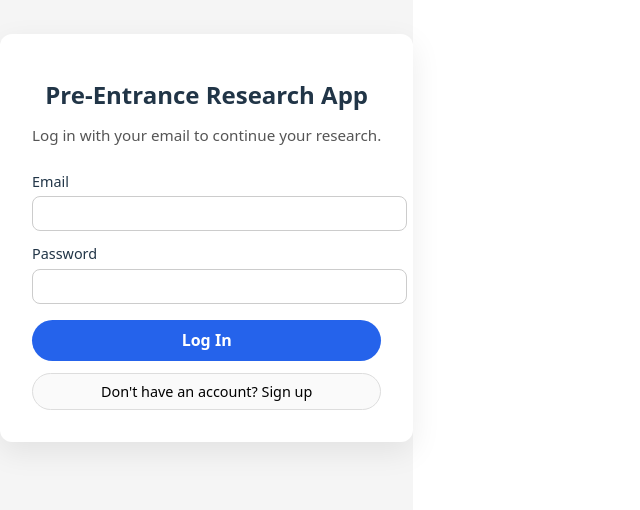
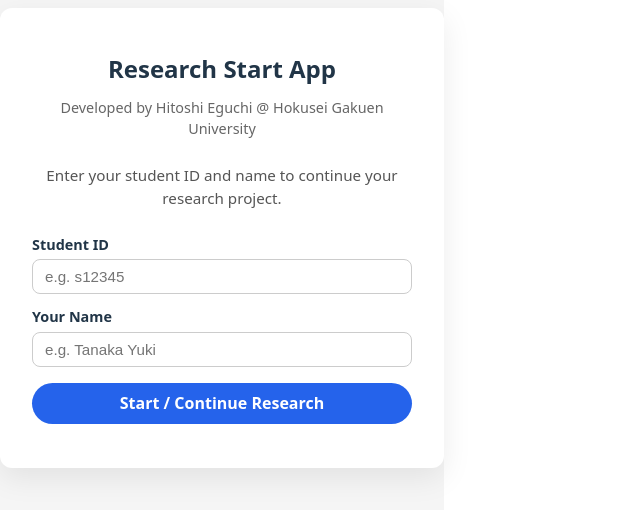
Before and after one commit to Ponta-English-Teacher/pre-entrance-research-app, a React (Vite) app: page / in a window 1280 px wide. Shown: the part 162-672 px from the top of the page, without its empty margins (0-640 px from the left). Built offline with nearby package versions, Linux system fonts and the light colour scheme.

Commit message:
Replace auth with student ID entry

```diff
--- a/src/App.jsx
+++ b/src/App.jsx
@@ -1,12 +1,16 @@
 import { useEffect, useState } from "react";
-import { supabase } from "./supabaseClient";
 import LoginPage from "./pages/Login";
 import Dashboard from "./Dashboard";
 import Stage3Screen from "./pages/Stage3Screen";
 import Stage4Screen from "./pages/Stage4Screen";
 
+/**
+ * Student identity is now { studentId: string, studentName: string }.
+ * No Supabase Auth — identity is stored in localStorage.
+ */
 function App() {
-  const [user, setUser] = useState(null);
+  // null means "not identified yet"; { studentId, studentName } means "active"
+  const [student, setStudent] = useState(null);
   const [loading, setLoading] = useState(true);
 
   // which topic has moved to Stage 3
@@ -15,45 +19,35 @@
   // which topic has moved to Stage 4
   const [stage4Topic, setStage4Topic] = useState(null);
 
-  // Check existing session when the app starts
+  // Restore identity from localStorage on first load
   useEffect(() => {
-    async function getSession() {
-      const { data, error } = await supabase.auth.getSession();
-      if (error) {
-        console.error("Error getting session:", error.message);
+    const id = localStorage.getItem("student_id");
+    const name = localStorage.getItem("student_name");
+    if (id && name) {
+      setStudent({ studentId: id, studentName: name });
     }
-      setUser(data?.session?.user ?? null);
     setLoading(false);
+  }, []);
+
+  function handleAuthSuccess({ studentId, studentName }) {
+    setStudent({ studentId, studentName });
+    setStage3Topic(null);
+    setStage4Topic(null);
   }
-
-    getSession();
-
-    // Listen for login / logout
-    const {
-      data: { subscription },
-    } = supabase.auth.onAuthStateChange((_event, session) => {
-      setUser(session?.user ?? null);
-      setLoading(false);
-    });
-
-    return () => {
-      subscription.unsubscribe();
-    };
-  }, []);
 
   function handleGoToStage3(topic) {
     setStage3Topic(topic);
-    setStage4Topic(null); // ensure Stage 4 is not active
+    setStage4Topic(null);
   }
 
   function handleGoToStage4(topic) {
-    // keep stage3Topic so user can go back to Stage 3 later
     setStage4Topic(topic);
   }
 
-  async function handleLogout() {
-    await supabase.auth.signOut();
-    setUser(null);
+  function handleLogout() {
+    localStorage.removeItem("student_id");
+    localStorage.removeItem("student_name");
+    setStudent(null);
     setStage3Topic(null);
     setStage4Topic(null);
   }
@@ -74,23 +68,23 @@
     );
   }
 
-  // Not logged in → show login page
-  if (!user) {
-    return <LoginPage />;
+  // Not identified → show login/entry page
+  if (!student) {
+    return <LoginPage onAuthSuccess={handleAuthSuccess} />;
   }
 
-  // If Stage 4 is active → show Stage 4 screen
+  // Stage 4 active
   if (stage4Topic) {
     return (
       <Stage4Screen
         topic={stage4Topic}
-        onBack={() => setStage4Topic(null)} // back to Stage 3
+        onBack={() => setStage4Topic(null)}
         onLogout={handleLogout}
       />
     );
   }
 
-// If a topic is chosen for Stage 3 → show Stage 3 screen
+  // Stage 3 active
   if (stage3Topic) {
     return (
       <Stage3Screen
@@ -102,9 +96,14 @@
     );
   }
 
-  // Logged in & not in Stage 3/4 → show dashboard
+  // Dashboard
   return (
-    <Dashboard user={user} onLogout={handleLogout} onGoToStage3={handleGoToStage3} />
+    <Dashboard
+      studentId={student.studentId}
+      studentName={student.studentName}
+      onLogout={handleLogout}
+      onGoToStage3={handleGoToStage3}
+    />
   );
 }
 
--- a/src/Dashboard.jsx
+++ b/src/Dashboard.jsx
@@ -9,16 +9,22 @@
  *          - a short research plan (CEFR B1)
  *          - 10 article titles
  * Finally, save everything into the `topics` table:
- *   title, research_topic, article_plan (JSONB).
+ *   user_id (= studentId), title, research_topic, article_plan (JSONB).
+ *
+ * Props:
+ *   studentId   — plain text student ID (e.g. "s12345"), used as user_id in DB
+ *   studentName — display name (e.g. "Tanaka Yuki")
+ *   onLogout    — called when student clicks logout
+ *   onGoToStage3 — called with a topic row to enter Stage 3
  */
-export default function Dashboard({ user, onLogout, onGoToStage3 }) {
+export default function Dashboard({ studentId, studentName, onLogout, onGoToStage3 }) {
   // Saved topics for this student
   const [topics, setTopics] = useState([]);
 
   // Stage 1 – topic & questions
   const [title, setTitle] = useState("");
   const [keywords, setKeywords] = useState("");
-  const [researchTopic, setResearchTopic] = useState(""); // final research question
+  const [researchTopic, setResearchTopic] = useState("");
   const [aiQuestions, setAiQuestions] = useState([]);
   const [loadingQuestions, setLoadingQuestions] = useState(false);
   const [questionsError, setQuestionsError] = useState("");
@@ -29,20 +35,15 @@
   const [loadingPlan, setLoadingPlan] = useState(false);
   const [planError, setPlanError] = useState("");
 
-  // Stage 3 – which topic is selected for the next stage
-  const [selectedTopic, setSelectedTopic] = useState(null);
-
-  const userId = user?.id ?? null;
-
-  // Load topics for the logged-in user
+  // Load topics for this student
   useEffect(() => {
-    if (!userId) return;
+    if (!studentId) return;
 
     async function loadTopics() {
       const { data, error } = await supabase
         .from("topics")
         .select("*")
-        .eq("user_id", userId)
+        .eq("user_id", studentId)
         .order("created_at", { ascending: false });
 
       if (error) {
@@ -53,7 +54,7 @@
     }
 
     loadTopics();
-  }, [userId]);
+  }, [studentId]);
 
   // === Stage 1: ask AI for research questions ===
   async function handleAskQuestions() {
@@ -70,10 +71,7 @@
       const resp = await fetch("/api/generate-research-questions", {
         method: "POST",
         headers: { "Content-Type": "application/json" },
-        body: JSON.stringify({
-          topic: title,
-          keywords,
-        }),
+        body: JSON.stringify({ topic: title, keywords }),
       });
 
       if (!resp.ok) {
@@ -118,11 +116,7 @@
       const resp = await fetch("/api/generate-article-plan", {
         method: "POST",
         headers: { "Content-Type": "application/json" },
-        body: JSON.stringify({
-          topic: title,
-          keywords,
-          researchTopic,
-        }),
+        body: JSON.stringify({ topic: title, keywords, researchTopic }),
       });
 
       if (!resp.ok) {
@@ -137,9 +131,7 @@
       if (!planText) setPlanError("AI did not return a research plan.");
       if (!Array.isArray(titles) || titles.length === 0) {
         setPlanError((prev) =>
-          prev
-            ? prev + " AI did not return article titles."
-            : "AI did not return article titles."
+          prev ? prev + " AI did not return article titles." : "AI did not return article titles."
         );
       }
 
@@ -158,8 +150,8 @@
   // Save everything into Supabase
   async function handleSaveArticlePlan(e) {
     e.preventDefault();
-    if (!userId) {
-      alert("No logged-in user. Please log in again.");
+    if (!studentId) {
+      alert("No student ID found. Please log in again.");
       return;
     }
 
@@ -178,7 +170,7 @@
     }
 
     const topicData = {
-      user_id: userId,
+      user_id: studentId,          // plain text student ID stored in user_id column
       title: title.trim(),
       research_topic: researchTopic.trim(),
       article_plan: researchPlan
@@ -203,7 +195,7 @@
       const { data: fresh } = await supabase
         .from("topics")
         .select("*")
-        .eq("user_id", userId)
+        .eq("user_id", studentId)
         .order("created_at", { ascending: false });
       setTopics(fresh || []);
     }
@@ -237,7 +229,7 @@
       .from("topics")
       .delete()
       .eq("id", topicId)
-    .eq("user_id", userId);
+      .eq("user_id", studentId);
 
     if (error) {
       alert("Error deleting topic: " + error.message);
@@ -245,10 +237,6 @@
     }
 
     setTopics((prev) => prev.filter((topic) => topic.id !== topicId));
-
-  if (selectedTopic?.id === topicId) {
-    setSelectedTopic(null);
-  }
   }
 
   return (
@@ -274,65 +262,70 @@
             style={{
               fontSize: "2.4rem",
               fontWeight: 800,
-              lineHeight: 1.1,
-              marginBottom: "4px",
+              margin: 0,
             }}
           >
-            Pre-Entrance Research Dashboard
+            Research Start App
           </h1>
-          <p style={{ margin: 0, fontSize: "0.95rem", color: "#555" }}>
-            Step 2: Decide your research question, then create a research plan
-            and 10 article titles.
+
+          <p style={{ margin: "4px 0 0 0", color: "#666", fontSize: "0.9rem" }}>
+            Developed by Hitoshi Eguchi @ Hokusei Gakuen University
+          </p>
+
+          <p style={{ margin: "4px 0 0 0", color: "#555", fontSize: "0.95rem" }}>
+            {studentName} ({studentId})
           </p>
         </div>
-        {onLogout && (
+
         <button
           type="button"
           onClick={onLogout}
           style={{
-              padding: "6px 12px",
+            padding: "8px 16px",
+            borderRadius: "999px",
+            border: "1px solid #ddd",
+            background: "#fafafa",
+            cursor: "pointer",
             fontSize: "0.9rem",
-              borderRadius: "6px",
-              border: "1px solid #ddd",
-              cursor: "pointer",
           }}
         >
-            Logout
+          Log out
         </button>
-        )}
       </div>
 
-      {/* Stage 1 description */}
-      <p style={{ marginBottom: "24px" }}>
-        <strong>Stage 1.</strong> First, decide your research topic. Then give a
-        few keywords so AI can suggest possible research questions. Choose one,
-        edit the English, and save it as your topic.
+      <hr style={{ marginBottom: "20px", borderColor: "#e5e7eb" }} />
+
+      {/* Stage 1 */}
+      <p style={{ marginBottom: "8px" }}>
+        <strong>Stage 1.</strong> Enter a topic title and optional keywords, then ask AI
+        for research question ideas.
       </p>
 
-      {/* TOPIC TITLE */}
       <label style={{ display: "block", fontWeight: 600, marginBottom: 4 }}>
-        Topic title (short phrase)
+        Topic Title
       </label>
       <input
         type="text"
-        placeholder="Examples: Jazz in Japan, Anime tourism, Coffee shops in Sapporo"
+        placeholder="e.g. classical music"
         value={title}
         onChange={(e) => setTitle(e.target.value)}
         style={{
           width: "100%",
           padding: "10px",
-          marginBottom: "16px",
+          marginBottom: "12px",
           fontSize: "16px",
+          borderRadius: "8px",
+          border: "1px solid #ccc",
+          boxSizing: "border-box",
         }}
       />
 
-      {/* KEYWORDS */}
       <label style={{ display: "block", fontWeight: 600, marginBottom: 4 }}>
-        Keywords (to help AI)
+        Keywords (optional)
       </label>
       <input
         type="text"
-        placeholder="Give 3–5 keywords, separated by commas."
+        placeholder="e.g. emotion, brain, therapy"
         value={keywords}
         onChange={(e) => setKeywords(e.target.value)}
         style={{
@@ -340,6 +333,9 @@
           padding: "10px",
           marginBottom: "12px",
           fontSize: "16px",
+          borderRadius: "8px",
+          border: "1px solid #ccc",
+          boxSizing: "border-box",
         }}
       />
 
@@ -421,13 +417,16 @@
             height: "90px",
             marginBottom: "16px",
             fontSize: "16px",
+            borderRadius: "8px",
+            border: "1px solid #ccc",
+            boxSizing: "border-box",
           }}
         />
 
         <p style={{ marginBottom: "8px" }}>
-          <strong>Stage 2.</strong> After you decide your final research
-          question, ask AI to create a short research plan and 10 article
-          titles. You can edit them and then save everything.
+          <strong>Stage 2.</strong> After you decide your final research question, ask AI
+          to create a short research plan and 10 article titles. You can edit them and
+          then save everything.
         </p>
 
         <button
@@ -445,9 +444,7 @@
             cursor: "pointer",
           }}
         >
-          {loadingPlan
-            ? "Generating Article Plan..."
-            : "Generate Article Plan (10 Titles)"}
+          {loadingPlan ? "Generating Article Plan..." : "Generate Article Plan (10 Titles)"}
         </button>
 
         {planError && (
@@ -475,6 +472,9 @@
                 height: "80px",
                 marginBottom: "12px",
                 fontSize: "15px",
+                borderRadius: "8px",
+                border: "1px solid #ccc",
+                boxSizing: "border-box",
               }}
             />
 
@@ -492,6 +492,9 @@
                       width: "100%",
                       padding: "6px 8px",
                       fontSize: "14px",
+                      borderRadius: "6px",
+                      border: "1px solid #ccc",
+                      boxSizing: "border-box",
                     }}
                   />
                 </li>
@@ -578,33 +581,6 @@
           ))}
         </ul>
       )}
-
-      {selectedTopic && (
-        <div
-          style={{
-            marginTop: "24px",
-            paddingTop: "16px",
-            borderTop: "1px solid #e5e7eb",
-          }}
-        >
-          <h2 style={{ fontSize: "1.4rem", marginBottom: "8px" }}>
-            Stage 3 (Preview) – {selectedTopic.title}
-          </h2>
-
-          <p style={{ marginBottom: "8px" }}>Final research question:</p>
-
-          <p
-            style={{
-              marginBottom: "12px",
-              padding: "8px 10px",
-              backgroundColor: "#f3f4f6",
-              borderRadius: "6px",
-            }}
-          >
-            {selectedTopic.research_topic || "No research question saved yet."}
-          </p>
-        </div>
-      )}
     </div>
   );
 }
--- a/src/pages/Login.jsx
+++ b/src/pages/Login.jsx
@@ -1,63 +1,41 @@
 import { useState } from 'react';
-import { supabase } from '../supabaseClient';
 
 /**
- * Simple login / sign-up component for students.
- * - Uses email + password
- * - Can create a new account (Sign up)
- * - Can log in to an existing account (Log in)
- * - Calls onAuthSuccess() when login succeeds (App will use this later)
+ * Student entry screen.
+ * No email/password. Students enter:
+ *   - Student ID  (e.g. s12345)
+ *   - Display name (e.g. Tanaka Yuki)
+ *
+ * Identity is stored in localStorage so students can return later.
+ * onAuthSuccess({ studentId, studentName }) is called on submit.
  */
 function Login({ onAuthSuccess }) {
-  const [mode, setMode] = useState('login'); // 'login' or 'signup'
-  const [email, setEmail] = useState('');
-  const [password, setPassword] = useState('');
-  const [message, setMessage] = useState('');
-  const [loading, setLoading] = useState(false);
+  const [studentId, setStudentId] = useState('');
+  const [studentName, setStudentName] = useState('');
+  const [error, setError] = useState('');
 
-  const handleAuth = async (event) => {
-    event.preventDefault();
-    setLoading(true);
-    setMessage('');
+  function handleSubmit(e) {
+    e.preventDefault();
+    setError('');
 
-    try {
-      if (mode === 'signup') {
-        const { error } = await supabase.auth.signUp({
-          email,
-          password,
-        });
+    const id = studentId.trim();
+    const name = studentName.trim();
 
-        if (error) {
-          throw error;
-        }
+    if (!id) {
+      setError('Please enter your Student ID.');
+      return;
+    }
+    if (!name) {
+      setError('Please enter your name.');
+      return;
+    }
 
-        setMessage(
-          '✅ Sign up successful. Please check your email if confirmation is required, then log in.'
-        );
-      } else {
-        const { data, error } = await supabase.auth.signInWithPassword({
-          email,
-          password,
-        });
+    // Persist so the browser remembers on next visit
+    localStorage.setItem('student_id', id);
+    localStorage.setItem('student_name', name);
 
-        if (error) {
-          throw error;
-        }
-
-        setMessage('✅ Logged in successfully.');
-
-        // Notify parent (App) if provided
-        if (onAuthSuccess) {
-          onAuthSuccess(data.session);
-        }
-      }
-    } catch (err) {
-      console.error('Auth error:', err);
-      setMessage('❌ ' + (err.message || 'Authentication error'));
-    } finally {
-      setLoading(false);
-    }
-  };
+    onAuthSuccess({ studentId: id, studentName: name });
+  }
 
   return (
     <div
@@ -83,12 +61,22 @@
         <h1
           style={{
             fontSize: '1.5rem',
-            marginBottom: '0.5rem',
+            marginBottom: '0.3rem',
             textAlign: 'center',
           }}
         >
-          Pre-Entrance Research App
+          Research Start App
         </h1>
+        <p
+          style={{
+            fontSize: '0.9rem',
+            marginBottom: '1.5rem',
+            textAlign: 'center',
+            color: '#666',
+          }}
+        >
+          Developed by Hitoshi Eguchi @ Hokusei Gakuen University
+        </p>
         <p
           style={{
             fontSize: '0.95rem',
@@ -97,26 +85,26 @@
             color: '#555',
           }}
         >
-          {mode === 'login'
-            ? 'Log in with your email to continue your research.'
-            : 'Create your account to start your research project.'}
+          Enter your student ID and name to continue your research project.
         </p>
 
-        <form onSubmit={handleAuth}>
+        <form onSubmit={handleSubmit}>
           <label
             style={{
               display: 'block',
               fontSize: '0.9rem',
               marginBottom: '0.25rem',
+              fontWeight: 600,
             }}
           >
-            Email
+            Student ID
           </label>
           <input
-            type="email"
+            type="text"
             required
-            value={email}
-            onChange={(e) => setEmail(e.target.value)}
+            placeholder="e.g. s12345"
+            value={studentId}
+            onChange={(e) => setStudentId(e.target.value)}
             style={{
               width: '100%',
               padding: '0.5rem 0.75rem',
@@ -124,6 +112,7 @@
               borderRadius: '8px',
               border: '1px solid #ccc',
               fontSize: '0.95rem',
+              boxSizing: 'border-box',
             }}
           />
 
@@ -132,16 +121,17 @@
               display: 'block',
               fontSize: '0.9rem',
               marginBottom: '0.25rem',
+              fontWeight: 600,
             }}
           >
-            Password
+            Your Name
           </label>
           <input
-            type="password"
+            type="text"
             required
-            minLength={6}
-            value={password}
-            onChange={(e) => setPassword(e.target.value)}
+            placeholder="e.g. Tanaka Yuki"
+            value={studentName}
+            onChange={(e) => setStudentName(e.target.value)}
             style={{
               width: '100%',
               padding: '0.5rem 0.75rem',
@@ -149,12 +139,12 @@
               borderRadius: '8px',
               border: '1px solid #ccc',
               fontSize: '0.95rem',
+              boxSizing: 'border-box',
             }}
           />
 
           <button
             type="submit"
-            disabled={loading}
             style={{
               width: '100%',
               padding: '0.6rem',
@@ -162,49 +152,25 @@
               border: 'none',
               fontSize: '1rem',
               fontWeight: '600',
-              cursor: loading ? 'default' : 'pointer',
-              background: loading ? '#999' : '#2563eb',
+              cursor: 'pointer',
+              background: '#2563eb',
               color: '#fff',
               marginBottom: '0.75rem',
             }}
           >
-            {loading
-              ? 'Please wait...'
-              : mode === 'login'
-              ? 'Log In'
-              : 'Sign Up'}
+            Start / Continue Research
           </button>
         </form>
 
-        <button
-          type="button"
-          onClick={() =>
-            setMode((prev) => (prev === 'login' ? 'signup' : 'login'))
-          }
-          style={{
-            width: '100%',
-            padding: '0.5rem',
-            borderRadius: '999px',
-            border: '1px solid #ddd',
-            background: '#fafafa',
-            fontSize: '0.9rem',
-            cursor: 'pointer',
-          }}
-        >
-          {mode === 'login'
-            ? "Don't have an account? Sign up"
-            : 'Already have an account? Log in'}
-        </button>
-
-        {message && (
+        {error && (
           <p
             style={{
-              marginTop: '0.75rem',
+              marginTop: '0.5rem',
               fontSize: '0.9rem',
-              color: message.startsWith('✅') ? '#15803d' : '#b91c1c',
+              color: '#b91c1c',
             }}
           >
-            {message}
+            ❌ {error}
           </p>
         )}
       </div>
```
Also changed, not shown: src/supabaseClient.js (+5 -3 lines). Lines whose indentation alone changed are shown as unchanged.
